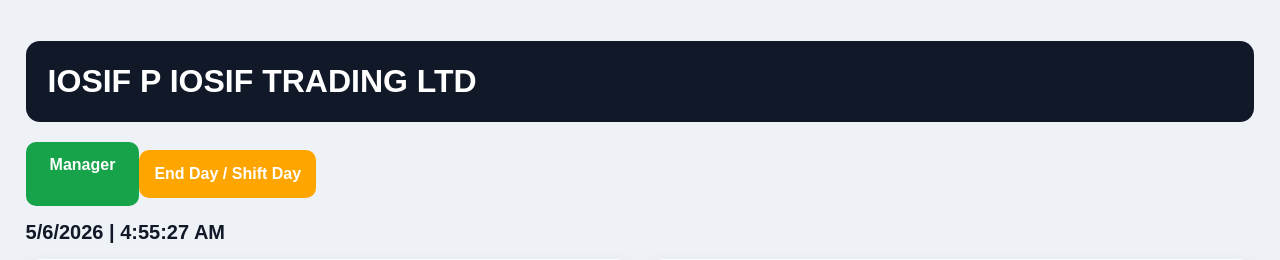
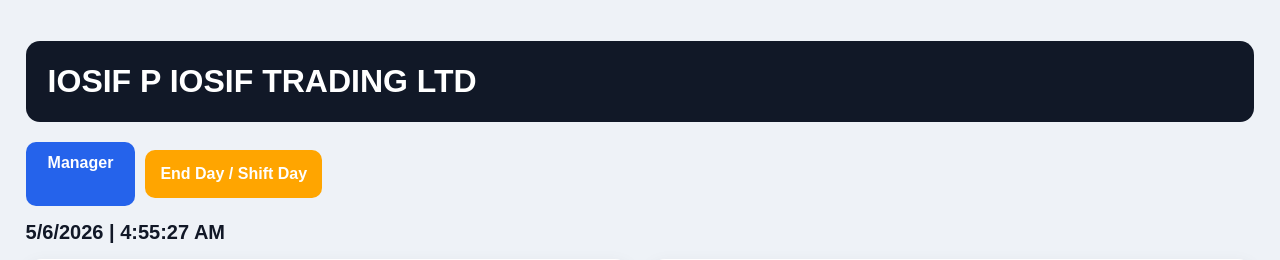
Before and after one commit to iosif-fuels/iosif-fuels-pos-online, a Flask app: page / in a window 1280 px wide. Shown: the top 260 px of the page. Run offline with Flask 3, Linux system fonts and the light colour scheme; the visitor is signed in with stand-in values (Sample User, id 1); data that the repository does not hold is empty; some libraries are stand-ins or nearby versions.

Commit message:
style.css

```diff
--- a/static/style.css
+++ b/static/style.css
@@ -118,13 +118,30 @@ a {
     margin-bottom: 15px;
 }
 
-.manager-button {
-    background: #16a34a;
+.manager-button,
+.endday-button {
+    display: inline-block;
+    padding: 12px 22px;
+    border-radius: 10px;
     color: white;
-    padding: 14px 24px;
-    border-radius: 10px;
     text-decoration: none;
     font-weight: bold;
+    border: none;
+    cursor: pointer;
+    font-size: 16px;
+    margin-right: 10px;
+}
+
+.manager-button {
+    background: #2563eb;
+}
+
+.endday-button {
+    background: #f97316;
+}
+
+.top-actions form {
+    display: inline;
 }
 
 .logo {
```
